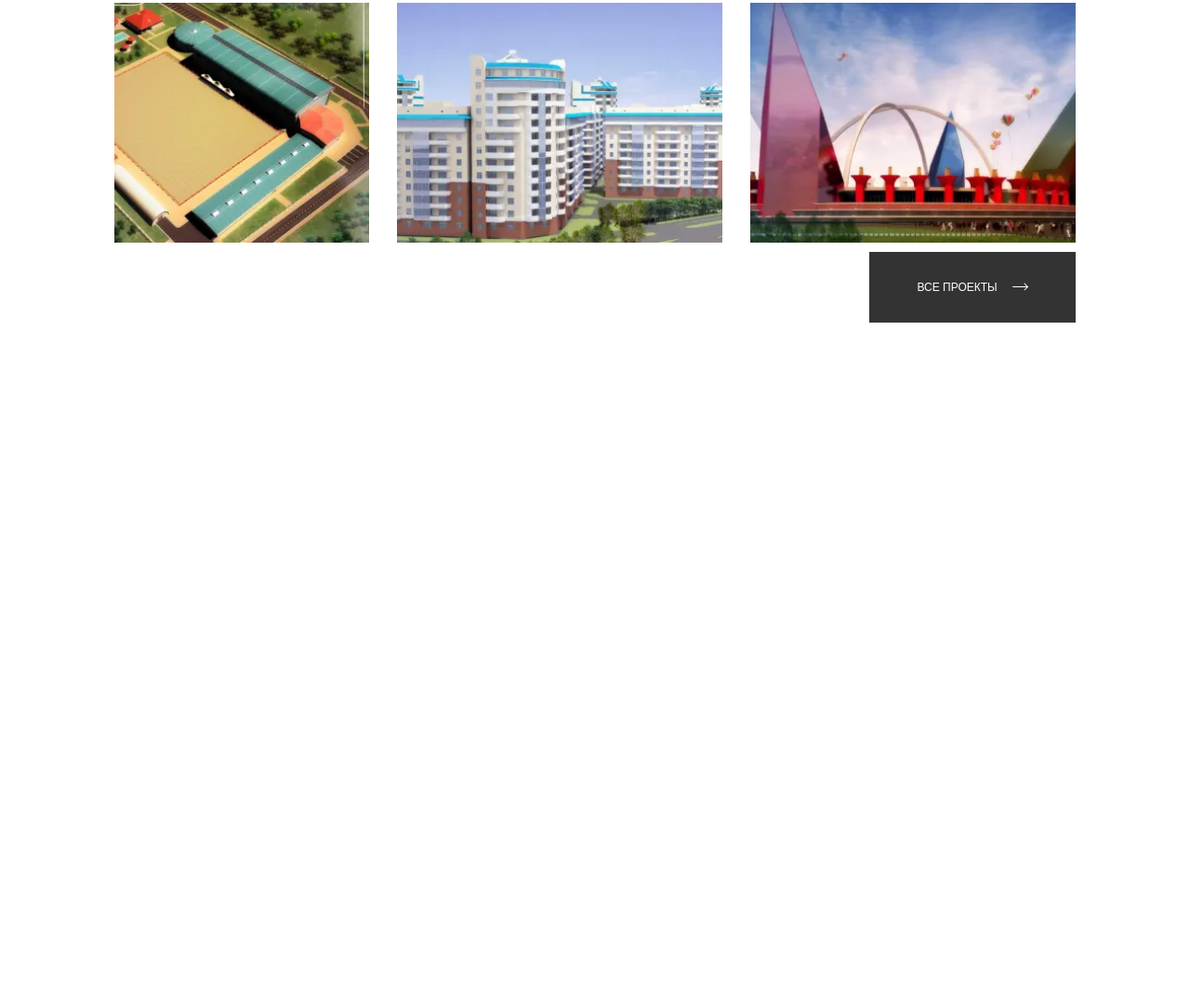
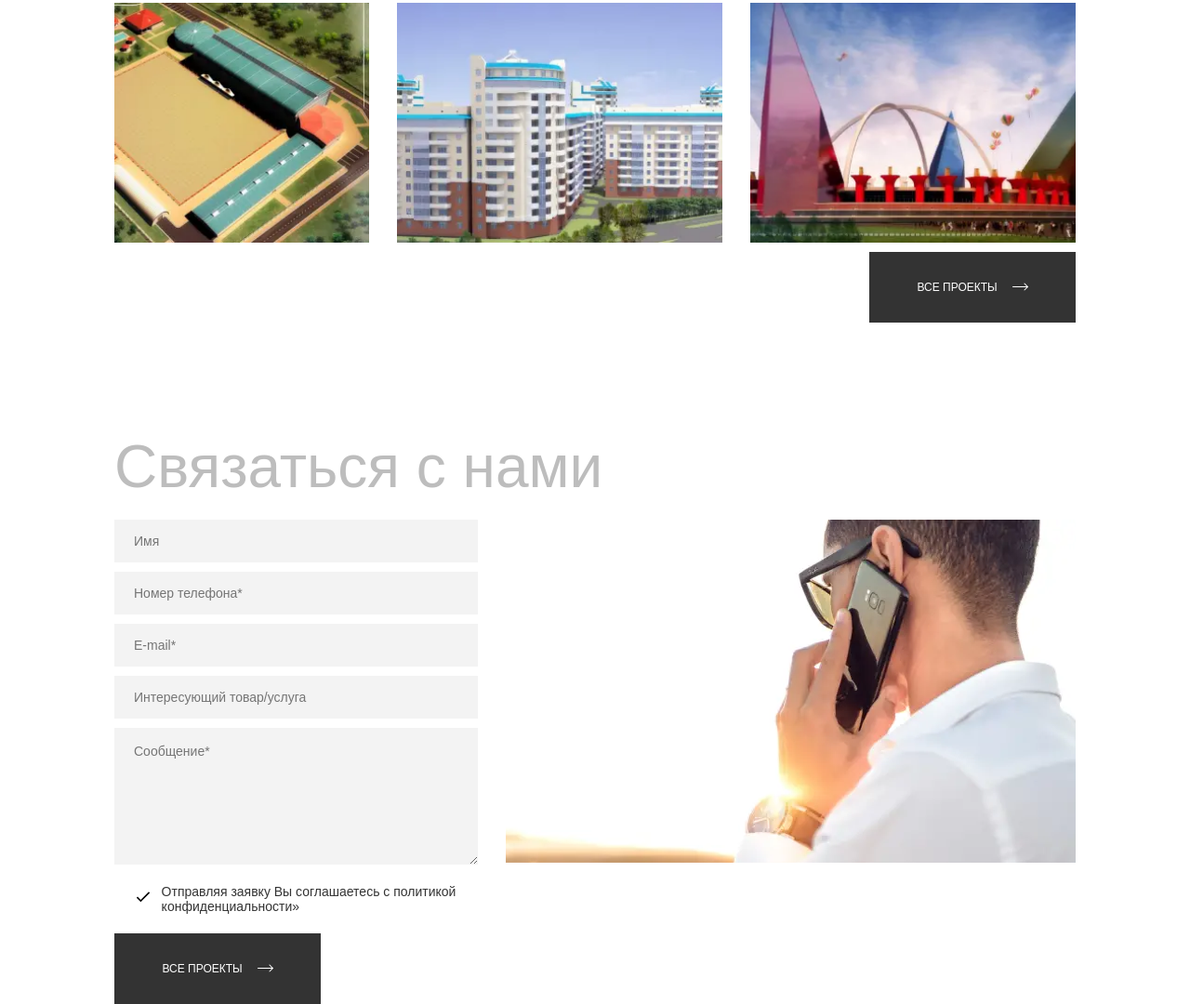
Before and after one commit to mudmykola/test-smart-orange, a website: page app/index.html in a window 1280 px wide. Shown: the part 2326-3406 px from the top of the page at 93% size. Before the commit the page ends 2673 px from the top, so only its background shows below. Drawn offline with nearby package versions, Linux system fonts and the light colour scheme; a web font is replaced by a local one.

Commit message:
SMO-1: Completed the development of contacts

```diff
--- a/app/index.html
+++ b/app/index.html
@@ -190,6 +190,40 @@
 </div>
 
         </section>
+        <section class="contacts">
+          <div class="contacts-inner" data-aos="fade-right" data-aos-offset="450"  data-aos-easing="ease-in-sine">
+    <h2>Связаться с нами</h2>
+    <div class="contacts-box">
+        <form class="contacts-box__form">
+            <div class="contacts-box__form--input">
+                <input type="text" id="name" name="name" placeholder="Имя" required>
+                <input type="tel" id="phone" name="phone" placeholder="Номер телефона*" required>
+                <input type="email" id="email" name="email" placeholder="E-mail*" required>
+                <input type="text" id="service" name="service" placeholder="Интересующий товар/услуга"  required>
+            </div>
+            <textarea id="message" name="message" rows="4" cols="50" placeholder="Сообщение*"  required></textarea>
+            <div class="contacts-box__form--confirm">
+                <svg xmlns="http://www.w3.org/2000/svg" viewBox="0 0 24 24"><title>check</title><path d="M21,7L9,19L3.5,13.5L4.91,12.09L9,16.17L19.59,5.59L21,7Z" /></svg>
+                <p type="checkbox"   id="confirmation" name="confirmation" required> <p>Отправляя заявку Вы соглашаетесь
+                с политикой
+                конфиденциальности» </p>
+            </div>
+            <div class="contacts-box__form--send">
+                <a href="#">
+                    ВСЕ ПРОЕКТЫ
+                    <svg width="19" height="9" viewBox="0 0 19 9" fill="none" xmlns="http://www.w3.org/2000/svg">
+                        <path fill-rule="evenodd" clip-rule="evenodd" d="M0.935211 4.5C0.935211 4.22386 1.15907 4 1.43521 4L17.4352 4C17.7114 4 17.9352 4.22386 17.9352 4.5C17.9352 4.77614 17.7114 5 17.4352 5L1.43521 5C1.15907 5 0.935211 4.77614 0.935211 4.5Z" fill="#333333"/>
+                        <path fill-rule="evenodd" clip-rule="evenodd" d="M13.5817 0.646447C13.7769 0.451184 14.0935 0.451184 14.2888 0.646447L18.1423 4.5L14.2888 8.35355C14.0935 8.54882 13.7769 8.54882 13.5817 8.35355C13.3864 8.15829 13.3864 7.84171 13.5817 7.64645L16.7281 4.5L13.5817 1.35355C13.3864 1.15829 13.3864 0.841709 13.5817 0.646447Z" fill="#333333"/>
+                    </svg>
+                </a>
+            </div>
+        </form>
+        <div class="contacts-box__img">
+            <img src="/img/contacts-img.webp" width="749" height="369" alt="contacts-img">
+        </div>
+    </div>
+
+        </section>
       </main>
       <footer class="footer"></footer>
 
--- a/src/scss/_vars.scss
+++ b/src/scss/_vars.scss
@@ -22,6 +22,7 @@ $c100: #333333;
 $c200: #BDBDBD;
 $c300: #0000;
 $c400: #FBFBFB;
+$c500: #F3F3F3;
 
 $default: #fff;
 
@@ -50,7 +51,7 @@ $default: #fff;
 //btn
 %send-btn {
   border: 1px solid $c100;
-  padding: 17px 30px;
+  padding: 1.063rem 1.875rem;
   border-radius: 6px;
   cursor: pointer;
 
--- /dev/null
+++ b/src/scss/components/_contacts.scss
@@ -0,0 +1,104 @@
+.contacts{
+  margin: 7.5rem 0;
+  h2{
+    font-size: 4rem;
+    line-height: 4.375rem;
+    font-weight: var(--font-l);
+    color: $c200;
+    margin-bottom: 1.375rem;
+  }
+  &-box{
+    display: flex;
+    gap: 1.875rem;
+    &__form{
+      display: flex;
+      flex-direction: column;
+      width: 24.438rem;
+      &--input{
+        display: flex;
+        flex-direction: column;
+        gap: 0.625rem;
+        input{
+          border: none;
+          outline: none;
+          background: $c500;
+          height: 2.875rem;
+          font-size: 0.875rem;
+          line-height: 1.25rem;
+          padding: 0.938rem 0 0.938rem 1.313rem;
+        }
+      }
+      textarea{
+        margin: 0.625rem 0 1.313rem;
+        border: none;
+        outline: none;
+        background: $c500;
+        height: 9.188rem;
+        font-size: 0.875rem;
+        line-height: 1.25rem;
+        padding: 0.938rem 0 0.938rem 1.313rem;
+      }
+      &--confirm{
+        display: flex;
+        margin-left: 1.313rem;
+        svg{
+          width: 1.688rem;
+          height: 1.688rem;
+        }
+        p{
+          font-size: 0.875rem;
+          font-weight: var(--font-r);
+          margin-left: 0.313rem;
+        }
+      }
+      &--send{
+        margin-top: 1.313rem;
+        display: flex;
+        justify-content: flex-end;
+        align-items: flex-end;
+        background: $c100;
+        @extend %global-btn;
+        @extend %dtrans;
+        &:hover {
+          background: $default;
+          @extend %htrans;
+
+          a {
+            color: $c100;
+            @extend %htrans;
+          }
+
+          svg {
+            margin-left: 1rem;
+            @extend %htrans;
+
+            path {
+              fill: $c100;
+            }
+          }
+
+        }
+        a {
+          color: $default;
+
+          svg {
+            margin-left: 0.75rem;
+            @extend %dtrans;
+
+            path {
+              fill: $default;
+
+            }
+          }
+        }
+      }
+    }
+    &__img{
+      img{
+        height: 23.063rem;
+      }
+
+    }
+  }
+
+}
--- a/src/scss/main.scss
+++ b/src/scss/main.scss
@@ -10,4 +10,5 @@
 @import "./components/about";
 @import "./components/tasks";
 @import "./components/project";
+@import "./components/contacts";
 @import "./components/footer";
```
Also changed, not shown: src/index.html (+3 -0 lines), src/partials/contacts.html (added, +31 -0 lines), src/scss/components/_project.scss (+25 -15 lines), app/css/main.css, app/img/contacts-img.avif (added), app/img/contacts-img.png (added), app/img/contacts-img.webp (added), src/img/contacts-img.png (added), 1 other file.
